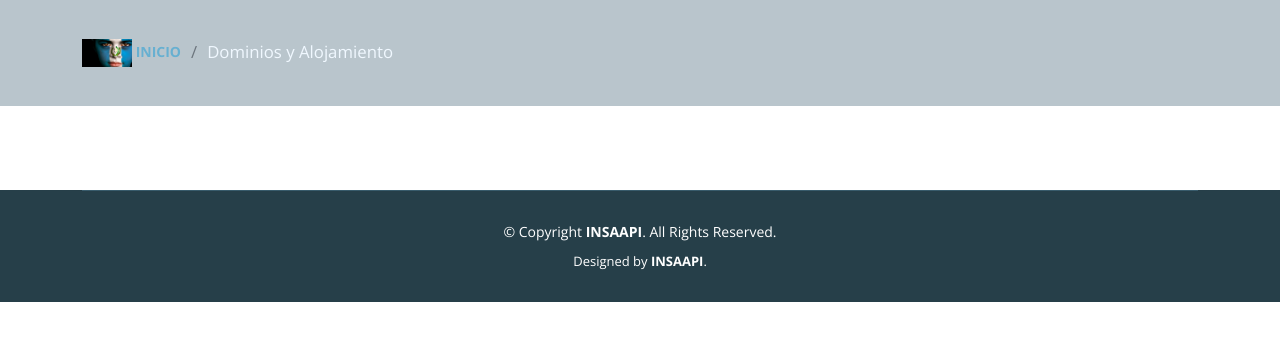
After one commit to HenryLeon95/INSAAPI, a Django app: page /domains_hosting/ in a window 1280 px wide. The commit adds this page. Shown: the top 341 px of the page. Run offline with Django 3.2, Linux system fonts and the light colour scheme; some libraries are stand-ins or nearby versions.

Commit message:
Inicio de dominios y erminos

```diff
--- a/frontEnd/urls.py
+++ b/frontEnd/urls.py
@@ -5,4 +5,6 @@ urlpatterns = [
     path('', HomePageView.as_view(), name='home'),
     path('portfolio/', PortfolioPageView.as_view(), name='portfolio'),
     path('services/', ServicePageView.as_view(), name='services'),
+    path('domains_hosting/', Domain_HostingPageView.as_view(), name='domains_hosting'),
+    path('terms_conditions/', Terms_ConditionsPageView.as_view(), name='terms_conditions'),
 ]
--- a/frontEnd/views.py
+++ b/frontEnd/views.py
@@ -12,3 +12,9 @@ class PortfolioPageView(TemplateView):
 
 class ServicePageView(TemplateView):
     template_name = 'pages/services.html'
+
+class Domain_HostingPageView(TemplateView):
+    template_name = 'pages/domains-hosting.html'
+
+class Terms_ConditionsPageView(TemplateView):
+    template_name = 'pages/terms-conditions.html'
--- a/templates/base.html
+++ b/templates/base.html
@@ -200,7 +200,7 @@
           <div class="col-md-6 col-lg-3 d-flex align-items-stretch mb-5 mb-lg-0">
             <div class="icon-box" data-aos="fade-up" data-aos-delay="200">
               <div class="icon"><i class="bx bx-home"></i></div>
-              <h4 class="title"><a href="">Dominios</a></h4>
+              <h4 class="title"><a href="{% url 'domains_hosting' %}">Dominios</a></h4>
               <p class="description">Brindamos dominios de distintos proveedores para que se acomoden a su necesidad.
               </p>
             </div>
@@ -209,7 +209,7 @@
           <div class="col-md-6 col-lg-3 d-flex align-items-stretch mb-5 mb-lg-0">
             <div class="icon-box" data-aos="fade-up" data-aos-delay="300">
               <div class="icon"><i class="bx bx-world"></i></div>
-              <h4 class="title"><a href="">Alojamiento</a></h4>
+              <h4 class="title"><a href="{% url 'domains_hosting' %}">Alojamiento</a></h4>
               <p class="description">Contatmos con un ampplio conocimiento para migrar su programa a la nube en
                 distintos servicios y planes para que se acomoden a su negocio o empresa.
                 También brindamos seguimientos y soporte a los servicios de Aws (Amazon Web Servies).
@@ -668,9 +668,8 @@
           <div class="col-lg-2 col-md-6 footer-links">
             <h4>Otros enlaces</h4>
             <ul>
-              <li><i class="bx bx-chevron-right"></i> <a href="#">Dominios y Alojamiento</a></li>
-              <li><i class="bx bx-chevron-right"></i> <a href="#">Términos de servicio</a></li>
-              <li><i class="bx bx-chevron-right"></i> <a href="#">Políticas de Privacidad</a></li>
+              <li><i class="bx bx-chevron-right"></i> <a href="{% url 'domains_hosting' %}">Dominios y Alojamiento</a></li>
+              <li><i class="bx bx-chevron-right"></i> <a href="{% url 'terms_conditions' %}">Términos de servicio<br>y políticas de privacidad</a></li>
             </ul>
           </div>
 
--- /dev/null
+++ b/templates/pages/domains-hosting.html
@@ -0,0 +1,53 @@
+{%extends 'base.html'%}
+{% load static %}
+
+{% block title %}
+Dominios y Alojamiento - INSAAPI
+{% endblock title %}
+
+{% block header %}
+<!-- ======= Header ======= -->
+<header id="header" class="fixed-top header-transparent">
+    <!-- ======= Breadcrumbs Section ======= -->
+    <section class="breadcrumbs" style="background-color:transparent">
+        <div class="container">
+            <div class="d-flex justify-content-between align-items-center">
+                <ol>
+                    <li><a href="/"><img src="../static/assets/img/g2.jpg" width="50" height="50" alt=""
+                                class="img-fluid">
+                            <span><strong>INICIO</strong></span>
+                        </a></li>
+                    <li style="color: aliceblue; font-size:larger;">Dominios y Alojamiento</li>
+                </ol>
+            </div>
+        </div>
+    </section><!-- Breadcrumbs Section -->
+</header><!-- End Header -->
+{% endblock header %}
+
+{% block innerBody %}
+
+<main id="main">
+    <!-- ======= Portfolio Details Section ======= -->
+    <section id="portfolio-details" class="portfolio-details">
+        <div class="container">
+            <!--Contents-->
+            <!--End Contents-->
+        </div>
+    </section><!-- End Portfolio Details Section -->
+</main>
+{% endblock innerBody %}
+
+{% block footer %}
+<!-- ======= Footer ======= -->
+<footer id="footer">
+    <div class="container">
+        <div class="copyright">
+            &copy; Copyright <strong><span>INSAAPI</span></strong>. All Rights Reserved.
+        </div>
+        <div class="credits">
+            Designed by <a><strong><span>INSAAPI</span></strong>.</a>
+        </div>
+    </div>
+</footer><!-- End Footer -->
+{% endblock footer %}
```
Also changed, not shown: templates/pages/terms-conditions.html (added, +53 -0 lines).
